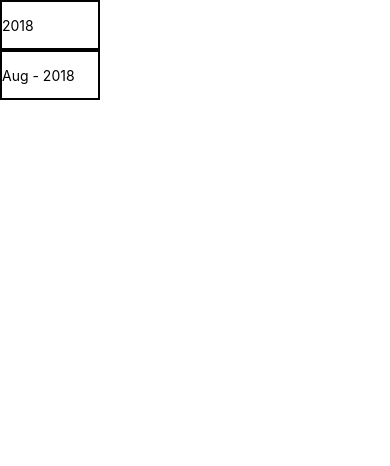
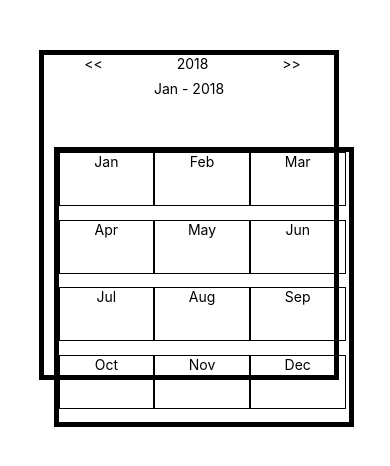
Before and after one commit to innovativesaravana/first_native_app, a React Native app: screen / in a window 390 px wide. Shown: the top 466 px of the page. Built offline with nearby package versions, Linux system fonts and the light colour scheme.

Commit message:
updated calendar

```diff
--- a/App.js
+++ b/App.js
@@ -10,82 +10,68 @@ import {
   TextInput
 } from 'react-native';
 
-const Calendar = (props) => {
-  if (props.mode == "months") {
-    var cells = props.months;
-    var headerText = props.currentYear
-  } else {
-    var currentYear = props.currentYear
-    var diff = (currentYear%10) + 1;
-    var startYear = currentYear - diff;
-    var lastYear = startYear + 12;
-    // var cells = [...Array(13).keys()].map((i) => (startYear + i)  );
-    var cells = [];
-
-    for (var i = 0; i <= 11; i++) {
-      cells.push((startYear + i));
-    }
-    var cells = _.chunk(cells,3);
-    // var cells = [[2010,2011,2012],[2013,2014,2015],[2016,2017,2018],[2019,2020,2021]]
-    var headerText = `${startYear+1} - ${lastYear-2}`
-  }
-
-  return(
-
-  <View style={props.styles.subContainer}>
-
-      <View style={props.styles.headerRow}>
-        <TouchableOpacity onPress={() => props.leftClicked()} style={props.styles.headerCells} key="left"><Text>{"<<"}</Text></TouchableOpacity>
-        <TouchableOpacity style={props.styles.headerCells} onPress={() => props.yearMode()} key="label"><Text>{headerText}</Text></TouchableOpacity>
-        <TouchableOpacity onPress={() => props.rightClicked()}style={props.styles.headerCells} key="right"><Text>{">>"}</Text></TouchableOpacity>
-      </View>
-        {
-          _.map(cells, month => {
-            return <View style={styles.row}>
-              {
-                _.map(month, mon => {
-                  return <TouchableOpacity style={props.styles.monthCells} onPress={() => props.monthClicked(mon)} key={mon}><Text>{mon}</Text></TouchableOpacity>
-                })
-              }
-            </View>
-          })
-
-        }
-      </View>
-)
-}
 export default class App extends React.Component {
   constructor(props) {
     super(props);
-    var months = [["Jan", "Feb", "Mar"],
-      ["Apr", "May", "Jun"],
-      ["Jul","Aug", "Sep"],
-      ["Oct", "Nov", "Dec"]];
-    var date = new Date();
-    var currentYear = date.getFullYear();
-    var monthIndex = date.getMonth();
-    var month = _.flatten(months)[monthIndex];
+    const mode = "months"
+    const yearOnly = false
+    const year = 2018
+    const months = ["Jan", "Feb", "Mar","Apr", "May", "Jun","Jul","Aug", "Sep","Oct", "Nov", "Dec"]
+    const { cells, headerLabel } = this.parseData(mode, months, year)
+    this.state = {
+      mode: mode,
+      cells: cells,
+      months: months,
+      headerLabel: headerLabel,
+      currentYear: year,
+      currentMonth: "Jan",
+      selectedYear: year,
+      selectedMonth: "Jan",
+    };
+  }
 
-    var years = [2010,2011,2012,2013,2014,2015,2016,2017,2018,2019,2020];
-    this.state = {
-      months: months,
-      yearsYear: currentYear,
-      currentYear: currentYear,
-      years: years,
-      mode: "months",
-      month: month,
-      monthView: true,
-      visible: false,
-    };
+  parseData = (mode, months, year) => {
+    let cells, headerLabel;
+    if(mode === "months") {
+      cells = months;
+      headerLabel = year
+    } else {
+      const diff = (year%10) + 1;
+      const startYear = year - diff;
+      const lastYear = startYear + 13;
+      cells = [];
+      for (var i = 0; i <= 11; i++) {
+        cells.push((startYear + i));
+      }
+      headerLabel = `${startYear+1} - ${lastYear-2}`
+    }
+    return { cells, headerLabel};
+  }
+
+  onChange = () => {
+    const { cells, headerLabel } = this.parseData(this.state.mode, this.state.months, this.state.currentYear)
+    this.setState({
+      cells: cells,
+      headerLabel: headerLabel
+    })
   }
 
   render() {
     return (
-      <View style={styles.container}>
-        <TouchableOpacity onPress={() => this.openYearMode()} style={styles.yearButton} key="left"><Text>{this.state.yearsYear}</Text></TouchableOpacity>
-        <TouchableOpacity onPress={() => this.monthButtonClicked()} style={styles.monthButton} key="left"><Text>{this.state.month} - {this.state.currentYear}</Text></TouchableOpacity>
-        {(this.state.visible)&&<Calendar state={this} currentYear={this.state.currentYear} months={this.state.months} mode={this.state.mode}
-         yearMode={this.yearMode} monthClicked={this.monthClicked} styles={styles} leftClicked={this.leftClicked} rightClicked={this.rightClicked} />}
+      <View style={styles.subContainer}>
+        <View style={styles.headerRow}>
+          <TouchableOpacity onPress={() => this.leftClicked()} style={styles.headerCells} key="left"><Text>{"<<"}</Text></TouchableOpacity>
+          <TouchableOpacity style={styles.headerCells} onPress={() => this.yearMode()} key="label"><Text>{this.state.headerLabel}</Text></TouchableOpacity>
+          <TouchableOpacity onPress={() => this.rightClicked()}style={styles.headerCells} key="right"><Text>{">>"}</Text></TouchableOpacity>
+        </View>
+        <Text>{this.state.currentMonth} - {this.state.currentYear}</Text>
+        <View style={styles.cellContainer}>
+        {
+          _.map(this.state.cells, cell => {
+            return <TouchableOpacity style={styles.monthCells} onPress={() => this.cellClicked(cell)} key={cell}><Text>{cell}</Text></TouchableOpacity>
+          })
+        }
+        </View>
       </View>
     );
   }
@@ -93,51 +79,71 @@ export default class App extends React.Component {
   leftClicked = e => {
     var currentYear = this.state.currentYear
     if(this.state.mode === "months"){
-      this.setState({ currentYear: (currentYear - 1) })
+      const { cells, headerLabel } = this.parseData("months", this.state.months, (currentYear - 1))
+      this.setState({
+        currentYear: (currentYear - 1),
+        headerLabel: headerLabel
+       })
     } else {
-      this.setState({ currentYear: (currentYear - 10) })
+      const { cells, headerLabel } = this.parseData("years", this.state.months, (currentYear - 10))
+      this.setState({
+        currentYear: (currentYear - 10),
+        headerLabel: headerLabel,
+        cells: cells
+      })
     }
   }
 
   openYearMode = e => {
-    this.monthButtonClicked()
-    this.yearMode()
-    this.setState({ monthView: false })
+    // this.headerLabelClicked()
+    // this.yearMode()
+    // this.setState({ monthView: false })
   }
 
   yearMode = e => {
-    this.setState({ mode: "years" })
+    const { cells, headerLabel } = this.parseData("years", this.state.months, this.state.currentYear)
+    this.setState({
+      cells: cells,
+      headerLabel: headerLabel,
+      mode: "years"
+    })
   }
 
-  monthClicked = cellValue =>  {
+  cellClicked = cellValue =>  {
     if(this.state.mode === "years") {
-
-      if(this.state.monthView){
-        this.setState({ currentYear: cellValue })
-        this.setState({ mode: "months" })
-      } else {
-        this.setState({ yearsYear: cellValue })
-        this.monthButtonClicked()
-        this.setState({ mode: "months" })
-      }
+      const { cells, headerLabel } = this.parseData("months", this.state.months, cellValue)
+      this.setState({
+        cells: cells,
+        headerLabel: headerLabel,
+        mode: "months",
+        currentYear: cellValue
+      })
     } else {
-      this.setState({ month: cellValue })
-      this.monthButtonClicked()
+      this.setState({ currentMonth: cellValue })
     }
   }
 
-  monthButtonClicked = e => {
-    var visible = this.state.visible
+  // headerLabelClicked = e => {
+  //   // var visible = this.state.visible
 
-    this.setState({ visible: !visible, monthView: true })
-  }
+  //   // this.setState({ visible: !visible, monthView: true })
+  // }
 
   rightClicked = e => {
     var currentYear = this.state.currentYear
     if(this.state.mode === "months"){
-      this.setState({ currentYear: (currentYear + 1) })
+      const { cells, headerLabel } = this.parseData("months", this.state.months, (currentYear + 1))
+      this.setState({
+        currentYear: (currentYear + 1),
+        headerLabel: headerLabel
+       })
     } else {
-      this.setState({ currentYear: (currentYear + 10) })
+      const { cells, headerLabel } = this.parseData("years", this.state.months, (currentYear + 10))
+      this.setState({
+        currentYear: (currentYear + 10),
+        headerLabel: headerLabel,
+        cells: cells
+      })
     }
   }
 }
@@ -173,6 +179,17 @@ const styles = StyleSheet.create({
     borderColor: 'black',
     borderWidth: 5,
   },
+  cellContainer: {
+    width: 300,
+    height: 280,
+    marginTop: 50,
+    flexDirection: 'row',
+    flexWrap: 'wrap',
+    marginLeft: "10%",
+    alignItems: 'center',
+    borderColor: 'black',
+    borderWidth: 5,
+  },
   row: {
     width: 200,
     height: 50,
@@ -191,7 +208,7 @@ const styles = StyleSheet.create({
   },
   monthCells: {
     width: "33%",
-    height: "100%",
+    height: "20%",
     alignItems: 'center',
     alignSelf: 'stretch',
     borderColor: 'black',
@@ -204,102 +221,3 @@ const styles = StyleSheet.create({
     alignSelf: 'stretch',
   },
 });
-
-
-// header: {
-//   backgroundColor: 'green',
-//   borderBottomWidth: 10,
-//   justifyContent: 'center',
-// },
-// headerText: {
-//   color: 'white',
-//   fontSize: 18,
-//   padding: 26,
-// },
-// scrollContainer: {
-//   flex: 1,
-//   marginBottom: 100,
-// },
-// footer: {
-//   position: 'absolute',
-//   alignItems: 'center',
-//   bottom: 0,
-//   left: 0,
-//   right: 0,
-// },
-// addButton: {
-//   justifyContent: 'center',
-//   backgroundColor: 'green',
-//   borderRadius: 50,
-//   width: 90,
-//   height: 90,
-//   alignItems: 'center'
-// },
-// addButtonText: {
-//   color: '#fff',
-//   fontSize: 24,
-// },
-// textInput: {
-//   alignSelf: 'stretch',
-// },
-
-
-// render() {
-//   return (
-//     <View style={styles.container}>
-//       <View style={styles.header}>
-//         <Text style={styles.headerText}>ToDo</Text>
-//       </View>
-//       {
-//         <View style={styles.headerText}>
-//         _.map(["Jan", "Feb", "Mar", "Apr", "May", "Jun", "Jul","Aug", "Sep", "Oct", "Nov", "Dec"], month => {
-//           return <View style={styles.headerText}><Text>month</Text></View>
-//         })
-//         </View>
-
-//       }
-
-//       <ScrollView style={styles.scrollContainer}></ScrollView>
-
-//       <View style={styles.footer}>
-//         <TouchableOpacity style={styles.addButton}>
-//           <Text style={styles.addButtonText}>+</Text>
-//         </TouchableOpacity>
-//         <TextInput style={styles.textInput} placeholder='add your notes'></TextInput>
-//       </View>
-//     </View>
-//   );
-// }
-// }
-
-
-// <View style={styles.row}>
-//         {
-//           _.map(["Jan", "Feb", "Mar"], month => {
-//             return <View style={styles.monthCells} key={month}><Text>{month}</Text></View>
-//           })
-//         }
-//       </View>
-//       <View style={styles.row}>
-//         {
-//           _.map(["Apr", "May", "Jun"], month => {
-//             return <View style={styles.monthCells} key={month}><Text>{month}</Text></View>
-//           })
-//         }
-//       </View>
-//       <View style={styles.row}>
-//         {
-//           _.map(["Jul","Aug", "Sep"], month => {
-//             return <View style={styles.monthCells} key={month}><Text>{month}</Text></View>
-//           })
-//         }
-//       </View>
-//       <View style={styles.row}>
-//         {
-//           _.map(["Oct", "Nov", "Dec"], month => {
-//             return <View style={styles.monthCells} key={month}><Text>{month}</Text></View>
-//           })
-//         }
-//       </View>
-
-// {(this.state.visible)&&<Calendar state={this} currentYear={this.state.currentYear} months={this.state.months} mode={this.state.mode} styles={styles} />}
```
